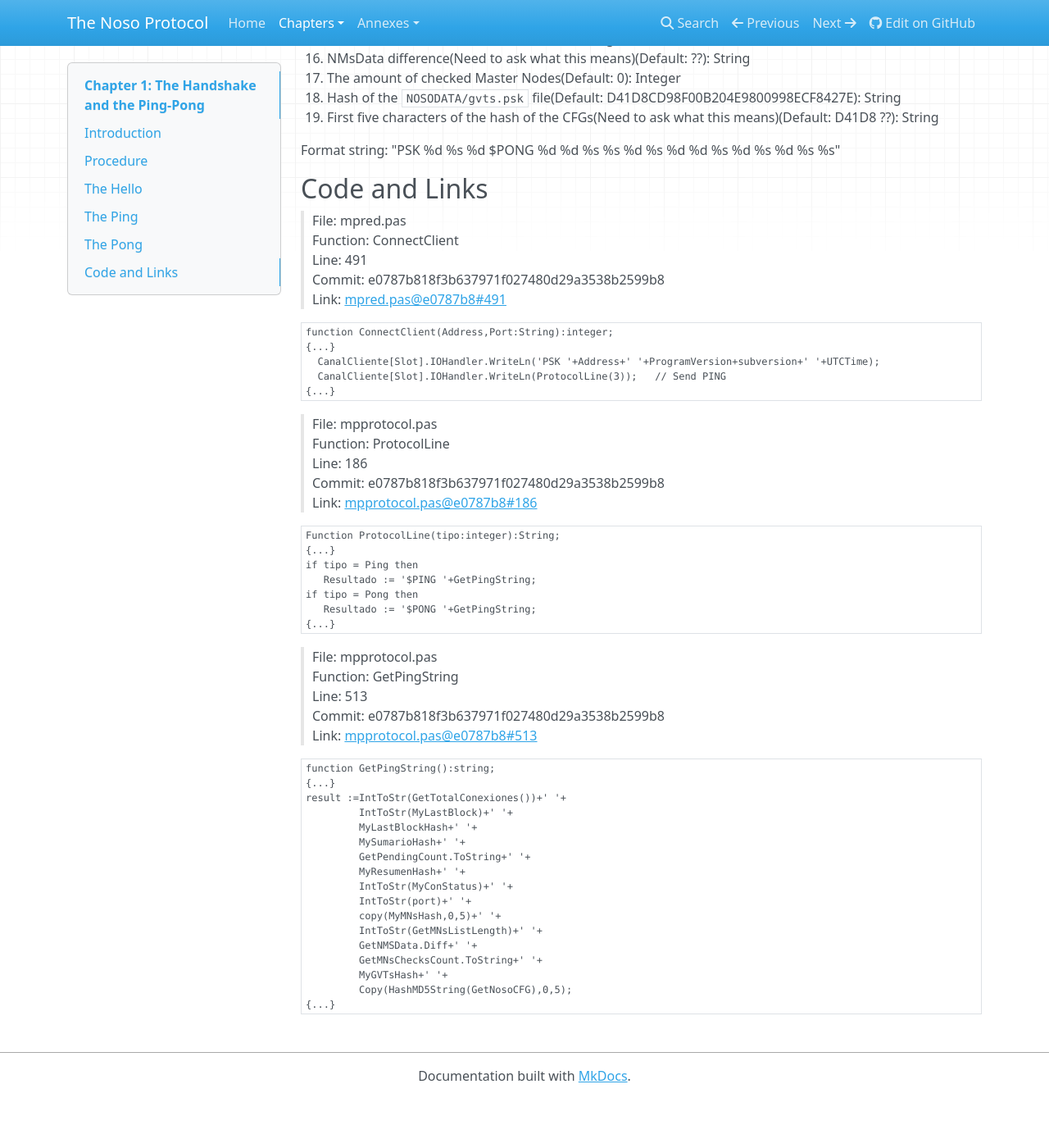
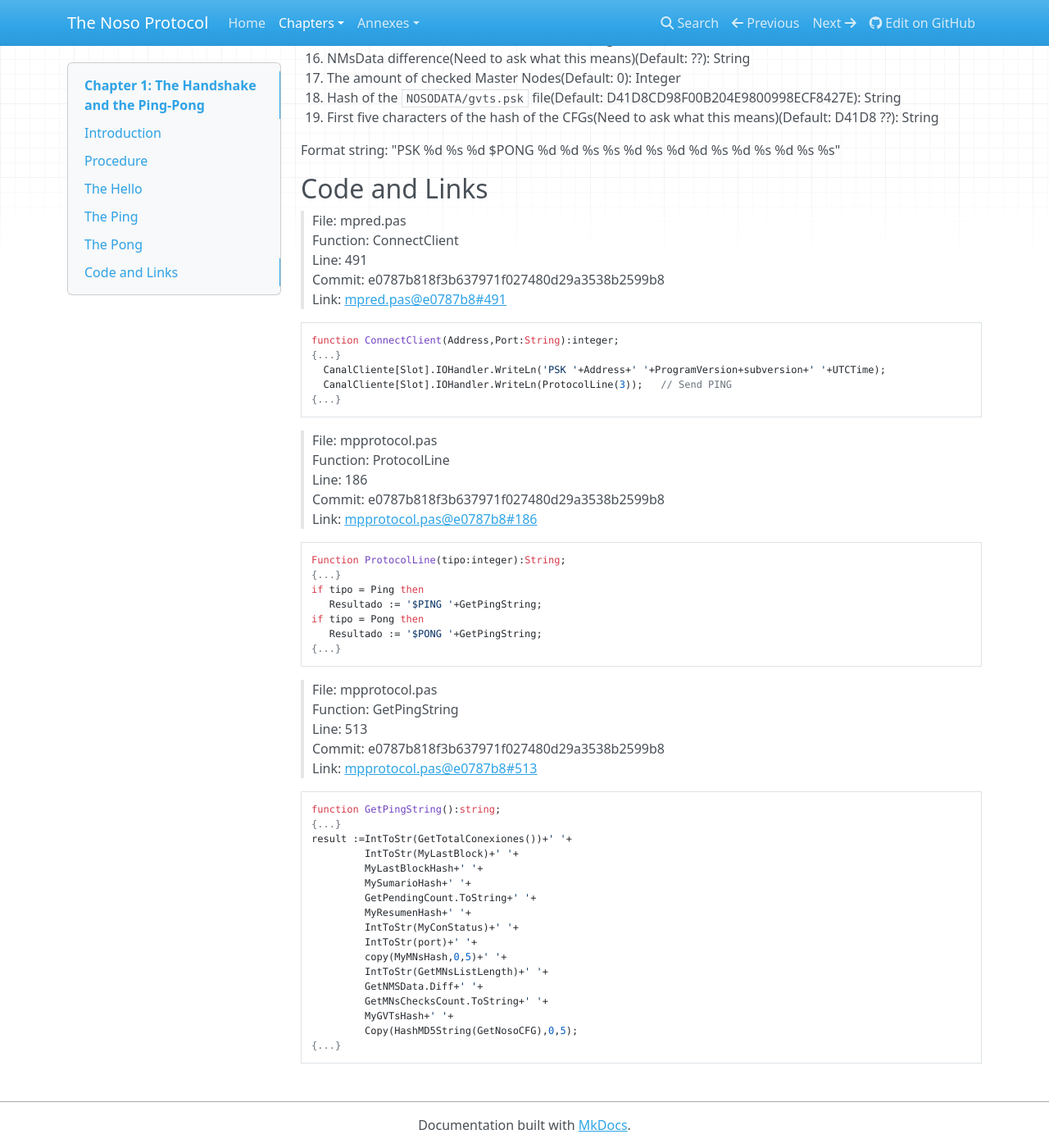
Before and after one commit to Friends-Of-Noso/The-Protocol, an MkDocs documentation site: the page built from docs/chapter_01.md, in a window 1280 px wide and 1400 px high, scrolled down 2206 px. Shown: the whole window at 82% size. Built offline with MkDocs 1.6.1, drawn with Linux system fonts in a browser that asks for light colours; nearby versions of some CDN libraries; a script that is not in the unit is left out; before the commit the page ends 3546 px from its top, so only the background shows below that; part of the change alters nothing that is shown.

Commit message:
fix: Got syntax hilighting working thanks to equinox

```diff
--- a/mkdocs.yml
+++ b/mkdocs.yml
@@ -2,6 +2,12 @@ site_name: 'The Noso Protocol'
 site_description: 'The Noso Protocol'
 theme:
     name: mkdocs
+    highlightjs: true
+    hljs_style: github
+    hljs_languages:
+        - console
+        - delphi
+        - json
 site_author: 'Gustavo Carreno <guscarreno@gmail.com>'
 repo_url: 'https://github.com/Friends-of-Noso/The-Protocol'
 edit_uri: 'edit/main/docs'
```
